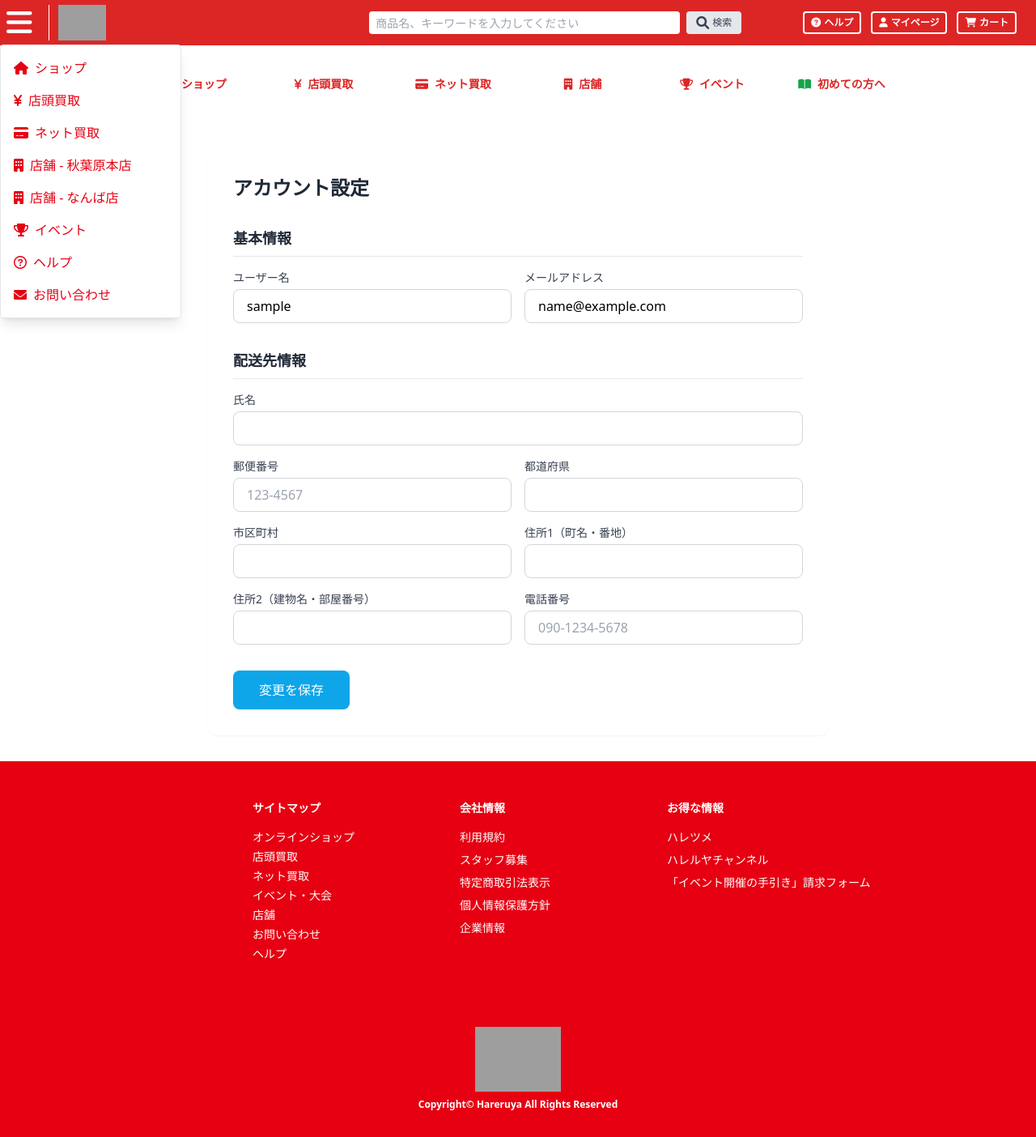
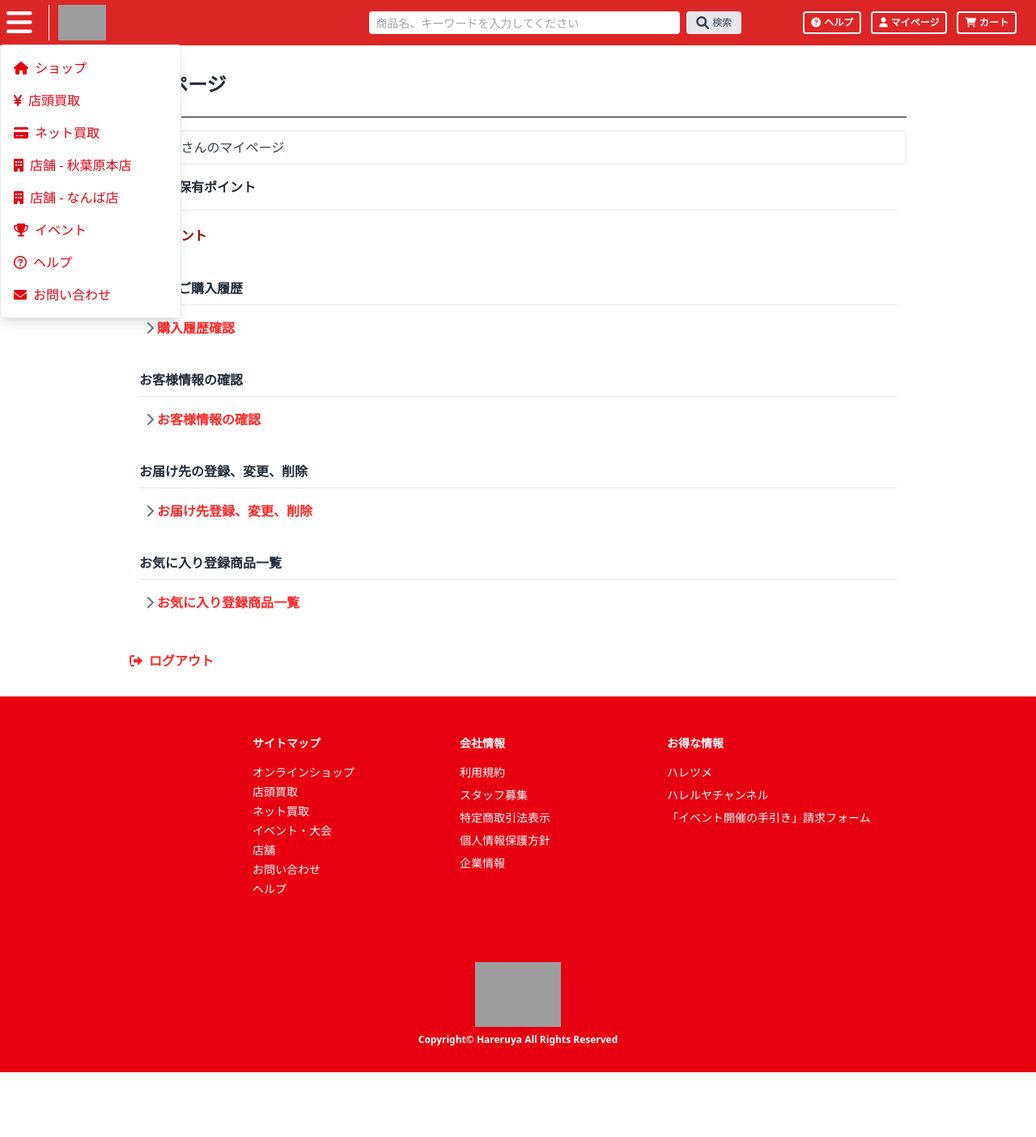
Before and after one commit to yamada0914/django-practice, a Django app: page /account/ in a window 1280 px wide. Shown: the whole page at 81% size. After the commit the page ends 1324 px from the top, so only its background shows below. Run offline with Django 3.2, Linux system fonts and the light colour scheme; the visitor is signed in with stand-in values (Sample User, id 1); data comes from the database, SQL or seed files in the repository; some libraries are stand-ins or nearby versions; grey boxes are pictures that could not be loaded.

Commit message:
マイページ修正とユーザーにポイントモデル追加

```diff
--- a/base/models/account.py
+++ b/base/models/account.py
@@ -36,6 +36,7 @@ class User(AbstractBaseUser):
     email = models.EmailField(max_length=255, unique=True)
     is_active = models.BooleanField(default=True)
     is_admin = models.BooleanField(default=False)
+    points = models.PositiveIntegerField(default=0)
     objects = UserManager()
     USERNAME_FIELD = 'email'
 
@@ -83,6 +84,7 @@ class Profile(models.Model):
     tel = models.CharField(default='', blank=True, max_length=15)
     created_at = models.DateTimeField(auto_now_add=True)
     updated_at = models.DateTimeField(auto_now=True)
+    points = models.PositiveIntegerField(default=0)
 
     def __str__(self):
         return self.name
--- a/base/views/account.py
+++ b/base/views/account.py
@@ -66,6 +66,7 @@ class AccountUpdateView(LoginRequiredMixin, UpdateView):
         profile.address1 = self.request.POST.get('address1')
         profile.address2 = self.request.POST.get('address2')
         profile.tel = self.request.POST.get('tel')
+        profile.points = self.request.POST.get('points')
         profile.save()
 
         user.save()
@@ -76,7 +77,7 @@ class ProfileUpdateView(LoginRequiredMixin, UpdateView):
     model = Profile
     template_name = 'pages/profile.html'
     fields = ('name', 'zipcode', 'prefecture',
-              'city', 'address1', 'address2', 'tel')
+              'city', 'address1', 'address2', 'tel', 'points')
     success_url = '/profile/'
 
     def get_object(self):
--- a/config/custom_context_processors.py
+++ b/config/custom_context_processors.py
@@ -7,6 +7,7 @@ def base(request):
 
     # ナビゲーションを非表示にするパス
     hide_navigation_paths = [
+        '/account/',
         '/account/login',
         '/account/signup',
         '/cart',
--- a/templates/pages/account.html
+++ b/templates/pages/account.html
@@ -1,85 +1,61 @@
 {% extends 'base.html' %} {% block main %}
-<div class="container mx-auto px-4 py-8">
-  <div class="mx-auto max-w-3xl">
-    <div class="overflow-hidden rounded-xl bg-white shadow-sm">
-      <div class="p-6 sm:p-8">
-        <h2 class="mb-6 text-2xl font-bold text-gray-800">アカウント設定</h2>
+<div class="container py-8">
+  <div>
+    <div class="overflow-hidden rounded-xl bg-white">
+      <div>
+        <h2 class="mb-4 text-2xl font-bold text-gray-800 border-b border-black pb-6">マイページ</h2>
 
-        <form method="POST" class="space-y-8">
-          {% csrf_token %}
+        <p class="mb-4 text-gray-700 border p-2 rounded">
+          {{ user.profile.name|default:user.username }}さんのマイページ
+        </p>
 
-          <!-- アカウント基本情報 -->
-          <div class="space-y-4">
-            <h3 class="border-b border-gray-200 pb-2 text-lg font-semibold text-gray-800">
-              基本情報
-            </h3>
-            <div class="grid grid-cols-1 gap-4 md:grid-cols-2">
-              <div>
-                <label for="username" class="mb-1 block text-sm font-medium text-gray-700">ユーザー名</label>
-                <input type="text" id="username" name="username" value="{{user.username}}"
-                  class="focus:ring-primary-500 focus:border-primary-500 w-full rounded-lg border border-gray-300 px-4 py-2 transition-colors focus:ring-2"
-                  required />
-              </div>
-              <div>
-                <label for="email" class="mb-1 block text-sm font-medium text-gray-700">メールアドレス</label>
-                <input type="email" id="email" name="email" value="{{user.email}}"
-                  class="focus:ring-primary-500 focus:border-primary-500 w-full rounded-lg border border-gray-300 px-4 py-2 transition-colors focus:ring-2"
-                  required />
-              </div>
-            </div>
+        <div class="space-y-10 mx-3">
+          <!-- 現在の保有ポイント -->
+          <div class="">
+            <h3 class="mb-4 font-semibold text-gray-800 border-b border-gray-200 pb-4">現在の保有ポイント</h3>
+            <p class="font-bold text-[#990000] ml-2"><span class="text-xl">{{ user.points|default:0 }}</span>ポイント</p>
           </div>
 
-          <!-- 配送先情報 -->
-          <div class="space-y-4">
-            <h3 class="border-b border-gray-200 pb-2 text-lg font-semibold text-gray-800">
-              配送先情報
-            </h3>
-            <div class="grid grid-cols-1 gap-4 md:grid-cols-2">
-              <div class="md:col-span-2">
-                <label for="name" class="mb-1 block text-sm font-medium text-gray-700">氏名</label>
-                <input type="text" id="name" name="name" value="{{user.profile.name}}"
-                  class="focus:ring-primary-500 focus:border-primary-500 w-full rounded-lg border border-gray-300 px-4 py-2 transition-colors focus:ring-2" />
-              </div>
-              <div>
-                <label for="zipcode" class="mb-1 block text-sm font-medium text-gray-700">郵便番号</label>
-                <input type="text" id="zipcode" name="zipcode" value="{{user.profile.zipcode}}" placeholder="123-4567"
-                  class="focus:ring-primary-500 focus:border-primary-500 w-full rounded-lg border border-gray-300 px-4 py-2 transition-colors focus:ring-2" />
-              </div>
-              <div>
-                <label for="prefecture" class="mb-1 block text-sm font-medium text-gray-700">都道府県</label>
-                <input type="text" id="prefecture" name="prefecture" value="{{user.profile.prefecture}}"
-                  class="focus:ring-primary-500 focus:border-primary-500 w-full rounded-lg border border-gray-300 px-4 py-2 transition-colors focus:ring-2" />
-              </div>
-              <div>
-                <label for="city" class="mb-1 block text-sm font-medium text-gray-700">市区町村</label>
-                <input type="text" id="city" name="city" value="{{user.profile.city}}"
-                  class="focus:ring-primary-500 focus:border-primary-500 w-full rounded-lg border border-gray-300 px-4 py-2 transition-colors focus:ring-2" />
-              </div>
-              <div>
-                <label for="address1" class="mb-1 block text-sm font-medium text-gray-700">住所1（町名・番地）</label>
-                <input type="text" id="address1" name="address1" value="{{user.profile.address1}}"
-                  class="focus:ring-primary-500 focus:border-primary-500 w-full rounded-lg border border-gray-300 px-4 py-2 transition-colors focus:ring-2" />
-              </div>
-              <div>
-                <label for="address2" class="mb-1 block text-sm font-medium text-gray-700">住所2（建物名・部屋番号）</label>
-                <input type="text" id="address2" name="address2" value="{{user.profile.address2}}"
-                  class="focus:ring-primary-500 focus:border-primary-500 w-full rounded-lg border border-gray-300 px-4 py-2 transition-colors focus:ring-2" />
-              </div>
-              <div>
-                <label for="tel" class="mb-1 block text-sm font-medium text-gray-700">電話番号</label>
-                <input type="tel" id="tel" name="tel" value="{{user.profile.tel}}" placeholder="090-1234-5678"
-                  class="focus:ring-primary-500 focus:border-primary-500 w-full rounded-lg border border-gray-300 px-4 py-2 transition-colors focus:ring-2" />
-              </div>
-            </div>
+          <!-- 過去のご購入履歴 -->
+          <div>
+            <h3 class="mb-4 font-semibold text-gray-800 border-b border-gray-200 pb-2">過去のご購入履歴</h3>
+            <a href="/orders/"
+              class="ml-2 inline-flex items-center text-[#ff2626] font-bold hover:underline before:content-['\f054'] before:mr-1 before:font-['FontAwesome'] before:text-gray-500">
+              <span>購入履歴確認</span>
+            </a>
           </div>
 
           <div>
-            <button type="submit"
-              class="bg-primary-500 hover:bg-primary-600 w-full rounded-lg px-8 py-3 font-medium text-white transition-colors md:w-auto">
-              変更を保存
-            </button>
+            <h3 class="mb-4 font-semibold text-gray-800 border-b border-gray-200 pb-2">お客様情報の確認</h3>
+            <a href="/profile/"
+              class="ml-2 inline-flex items-center text-[#ff2626] font-bold hover:underline before:content-['\f054'] before:mr-1 before:font-['FontAwesome'] before:text-gray-500">
+              <span>お客様情報の確認</span>
+            </a>
           </div>
-        </form>
+
+          <div>
+            <h3 class="mb-4 font-semibold text-gray-800 border-b border-gray-200 pb-2">お届け先の登録、変更、削除</h3>
+            <a href="/account/addresses"
+              class="ml-2 inline-flex items-center text-[#ff2626] font-bold hover:underline before:content-['\f054'] before:mr-1 before:font-['FontAwesome'] before:text-gray-500">
+              <span>お届け先登録、変更、削除</span>
+            </a>
+          </div>
+
+          <div>
+            <h3 class="mb-4 font-semibold text-gray-800 border-b border-gray-200 pb-2">お気に入り登録商品一覧</h3>
+            <a href="/apps/advanced-wishlist"
+              class="ml-2 inline-flex items-center text-[#ff2626] font-bold hover:underline before:content-['\f054'] before:mr-1 before:font-['FontAwesome'] before:text-gray-500">
+              <span>お気に入り登録商品一覧</span>
+            </a>
+          </div>
+        </div>
+
+        <div class="mt-8 pt-4">
+          <a href="/account/logout"
+            class="inline-flex items-center text-[#ff2626] font-bold hover:underline before:content-['\f2f5'] before:mr-2 before:font-['FontAwesome']">
+            <span>ログアウト</span>
+          </a>
+        </div>
       </div>
     </div>
   </div>
```
Also changed, not shown: base/migrations/0012_user_points.py (added), base/migrations/0013_profile_points.py (added).
